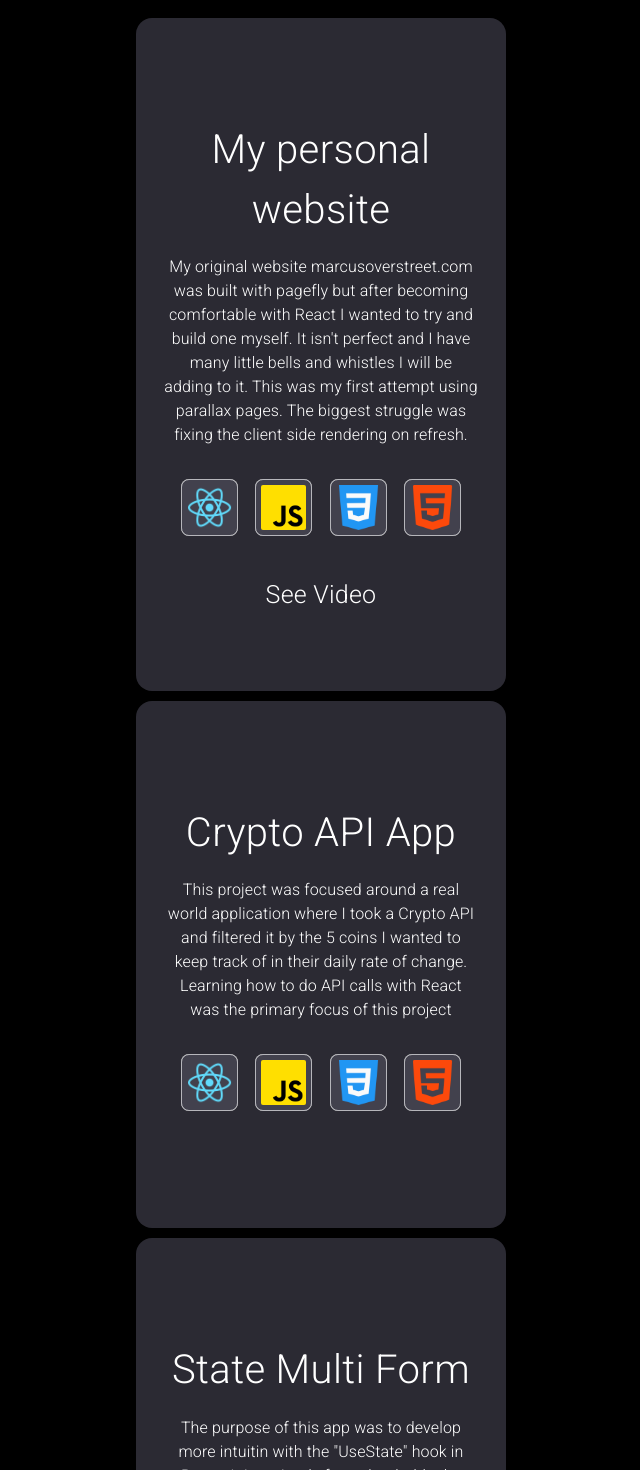
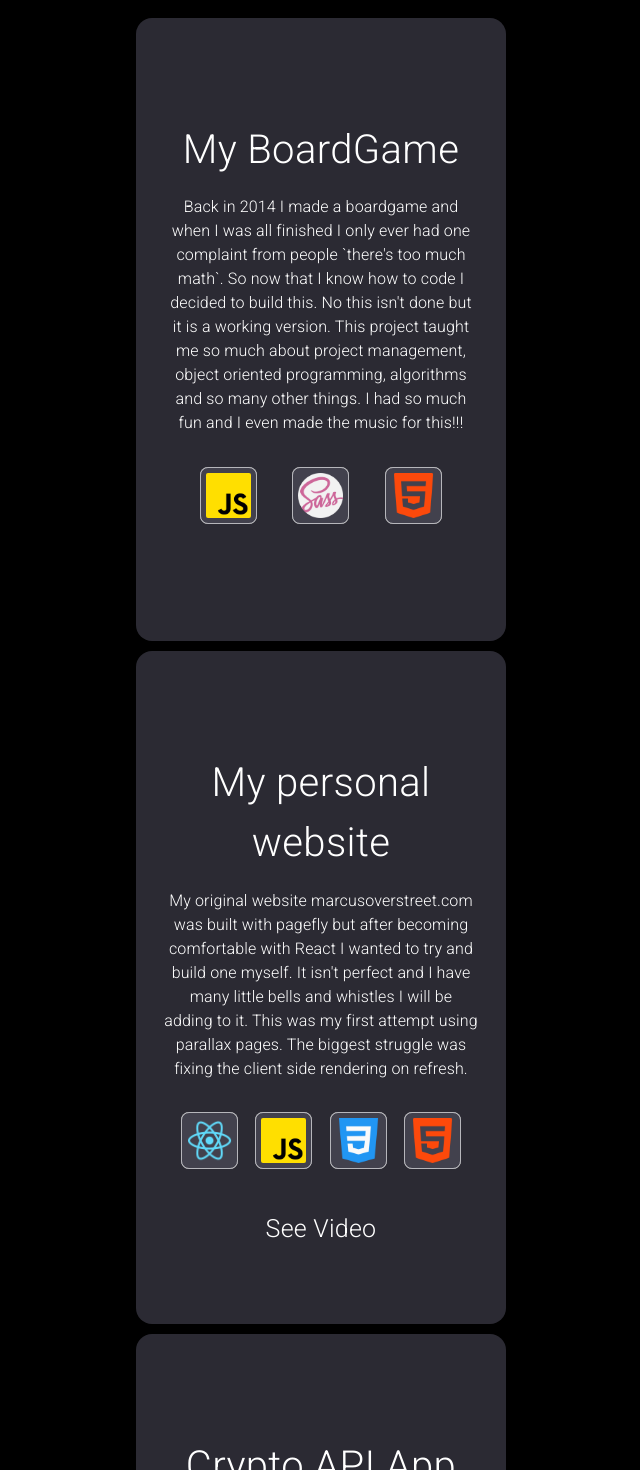
Before and after one commit to Tkogiah/portfolio-website-v3, a React (Create React App) app: page /projects in a window 1280 px wide. Shown: the part 480-1950 px from the top of the page, without its empty margins (319-959 px from the left). Built offline with nearby package versions, Linux system fonts and the light colour scheme; what @react-spring/parallax would draw is missing.

Commit message:
added another project tab

```diff
--- a/src/pages/ProjectList.js
+++ b/src/pages/ProjectList.js
@@ -1,6 +1,28 @@
 export const projectList = [
     {
-        id: 0,
+        id: 7,
+        title: 'My BoardGame',
+        description: "Back in 2014 I made a boardgame and when I was all finished I only ever had one complaint from people `there's too much math`. So now that I know how to code I decided to build this. No this isn't done but it is a working version. This project taught me so much about project management, object oriented programming, algorithms and so many other things. I had so much fun and I even made the music for this!!!",
+        video: [],
+        website: 'https://superb-custard-5d403a.netlify.app/',
+        github: 'https://github.com/Tkogiah/test-game',
+        tags: [
+            {
+                title: 'Java Script',
+                icon: 'js.png'
+            },
+            {
+                title: 'SCSS',
+                icon: 'sass.png'
+            },
+            {
+                title: 'HTML',
+                icon: 'html-5.png'
+            }
+        ]
+    },
+    {
+        id: 6,
         title: 'My personal website',
         description: "My original website marcusoverstreet.com was built with pagefly but after becoming comfortable with React I wanted to try and build one myself. It isn't perfect and I have many little bells and whistles I will be adding to it. This was my first attempt using parallax pages. The biggest struggle was fixing the client side rendering on refresh.",
         video: ['https://www.youtube.com/embed/H1h8ez1OtsE', 'https://youtu.be/H1h8ez1OtsE'],
@@ -26,7 +48,7 @@ export const projectList = [
         ]
     },
     // {
-    //     id: 1,
+    //     id: 5,
     //     title: 'Browser Router website',
     //     description: '(NOT MOBILE FRIENDLY YET) This was a project I built that helped me to play with and learn React to a point where I feel comfortable freely exploring and building in React. This project was designed to help me get used to using material components, react router, and one way data flow in React.',
     //     video: ['https://www.youtube.com/embed/TheRn_YUgtw', 'https://youtu.be/TheRn_YUgtw'],
@@ -52,7 +74,7 @@ export const projectList = [
     //     ]
     // },
     {
-        id: 2,
+        id: 4,
         title: 'Crypto API App',
         description: 'This project was focused around a real world application where I took a Crypto API and filtered it by the 5 coins I wanted to keep track of in their daily rate of change. Learning how to do API calls with React was the primary focus of this project',
         video: [],
@@ -104,7 +126,7 @@ export const projectList = [
         ]
     },
     {
-        id: 4,
+        id: 2,
         title: 'Tomato Counter',
         description: 'This was a project to get familiar with the UseState hook in React. Updating only one day but maintaning the value of each day was a greay intro into how the hook works. ',
         video: [],
@@ -130,7 +152,7 @@ export const projectList = [
         ]
     },
     {
-        id: 5,
+        id: 1,
         title: 'React Landing Page',
         description: 'This was my first project with React. I was just getting familiar with styling and components and how to organize projects in React.',
         video: [],
@@ -156,7 +178,7 @@ export const projectList = [
         ]
     },
     {
-        id: 6,
+        id: 0,
         title: 'Pexels API',
         description: 'This was my last project in learning the fundamentals of Javascript. I struggled to understand API calls and so I built this project to gain a deeper grasp on how authentication headers work. Pexels has an open API that you just need to request a key for. This project was what made me feel like I was starting to understand web development.',
         video: ['https://www.youtube.com/embed/2svY-fFoWPQ', 'https://youtu.be/2svY-fFoWPQ'],
```
